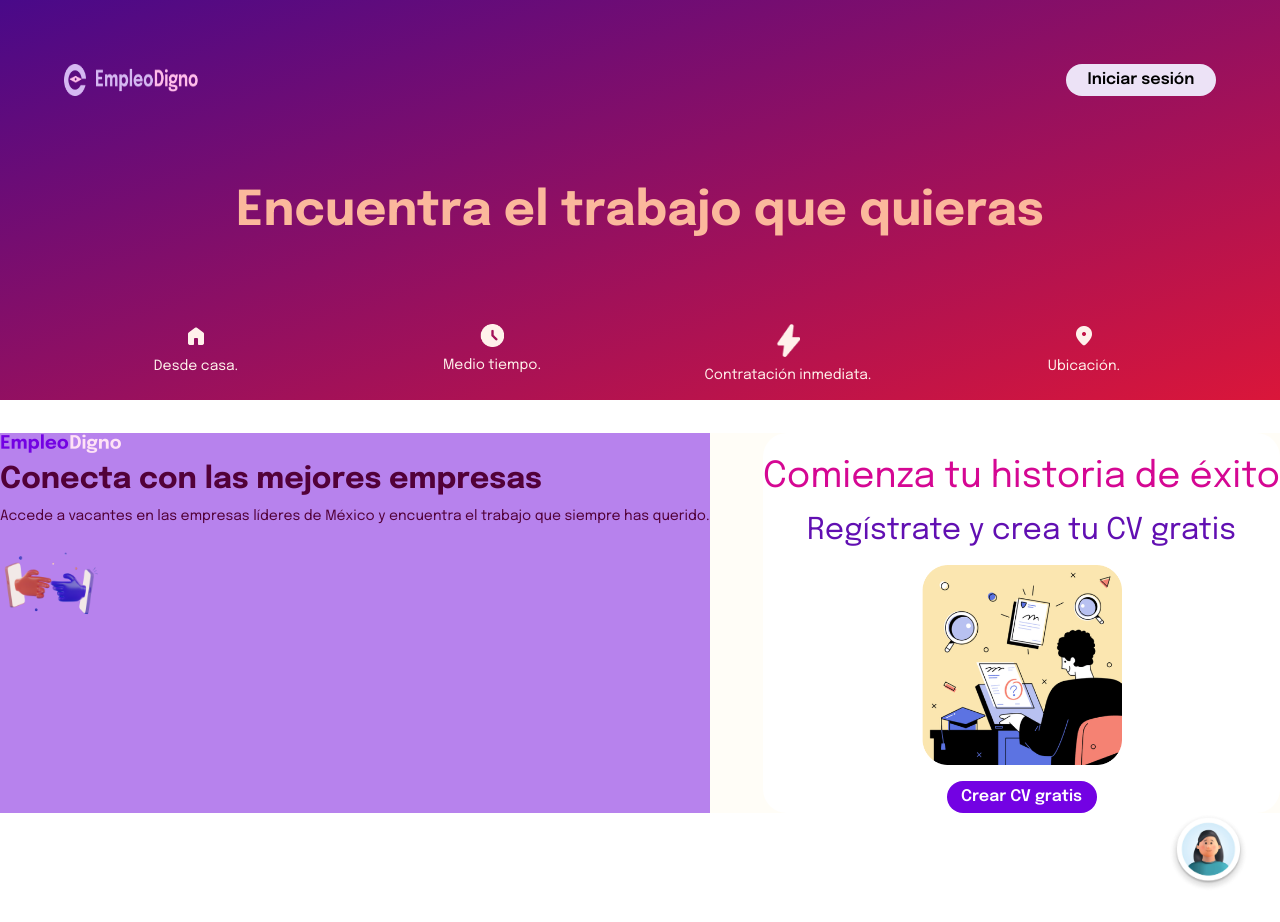
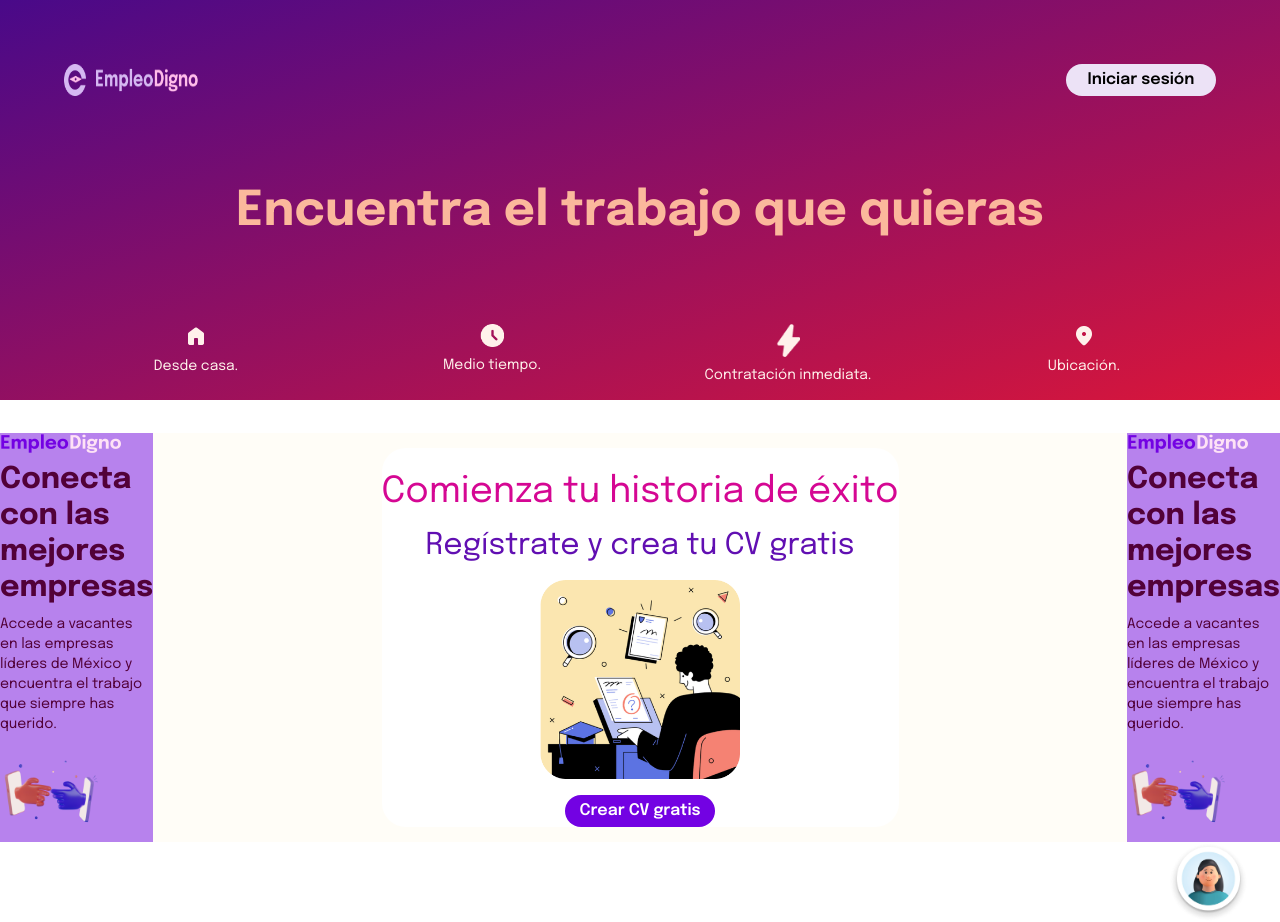
Before and after one commit to LinkTo-ThePast/landing-page-dev, a Next.js app: page / in a window 1280 px wide. Before the commit the page ends 892 px from the top, so only its background shows below. Built offline with nearby package versions, Linux system fonts and the light colour scheme.

Commit message:
adds for landing

```diff
--- a/app/components/add/AddOne.tsx
+++ b/app/components/add/AddOne.tsx
@@ -2,7 +2,7 @@ import Image from "next/image";
 
 const AddOne = () => {
   return (
-    <div className="flex flex-col gap-2 border-none bg-[#B782ED] text-left ">
+    <div className="flex flex-col gap-2 border-none bg-[#B782ED] text-left w-min ">
       <Image
         src={"/assets/logo-add.png"}
         width={122}
--- a/app/page.tsx
+++ b/app/page.tsx
@@ -18,9 +18,10 @@ const Home = () => {
         <JobSpecs />
       </div>
 
-      <div className="relative z-20 bg-[#fffdf7] flex flex-row justify-between">
+      <div className="relative z-20 bg-[#fffdf7] flex flex-row justify-between place-items-center">
         <AddOne />
         <Card />
+        <AddOne />
       </div>
       <Footer />
     </div>
```
